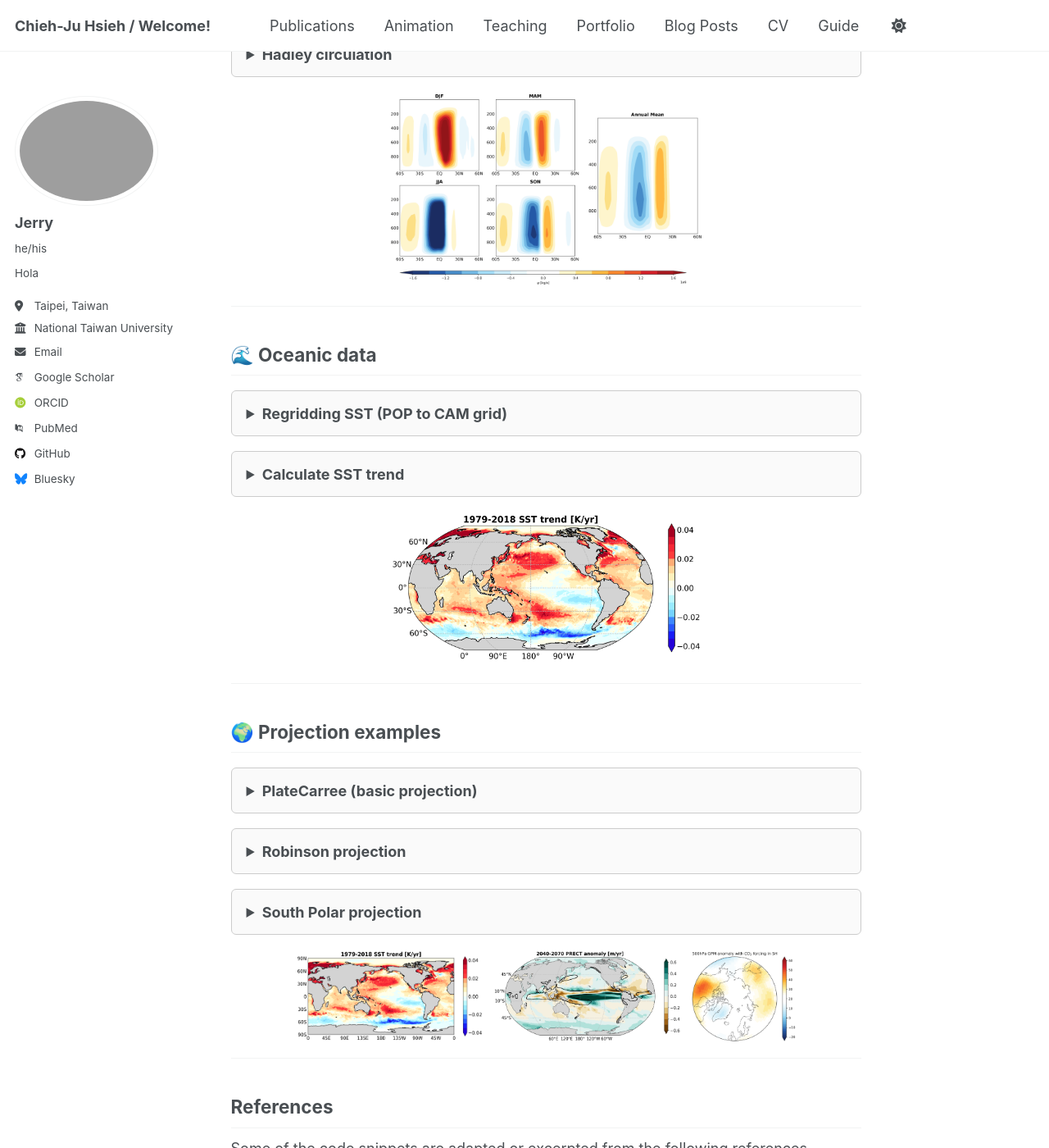
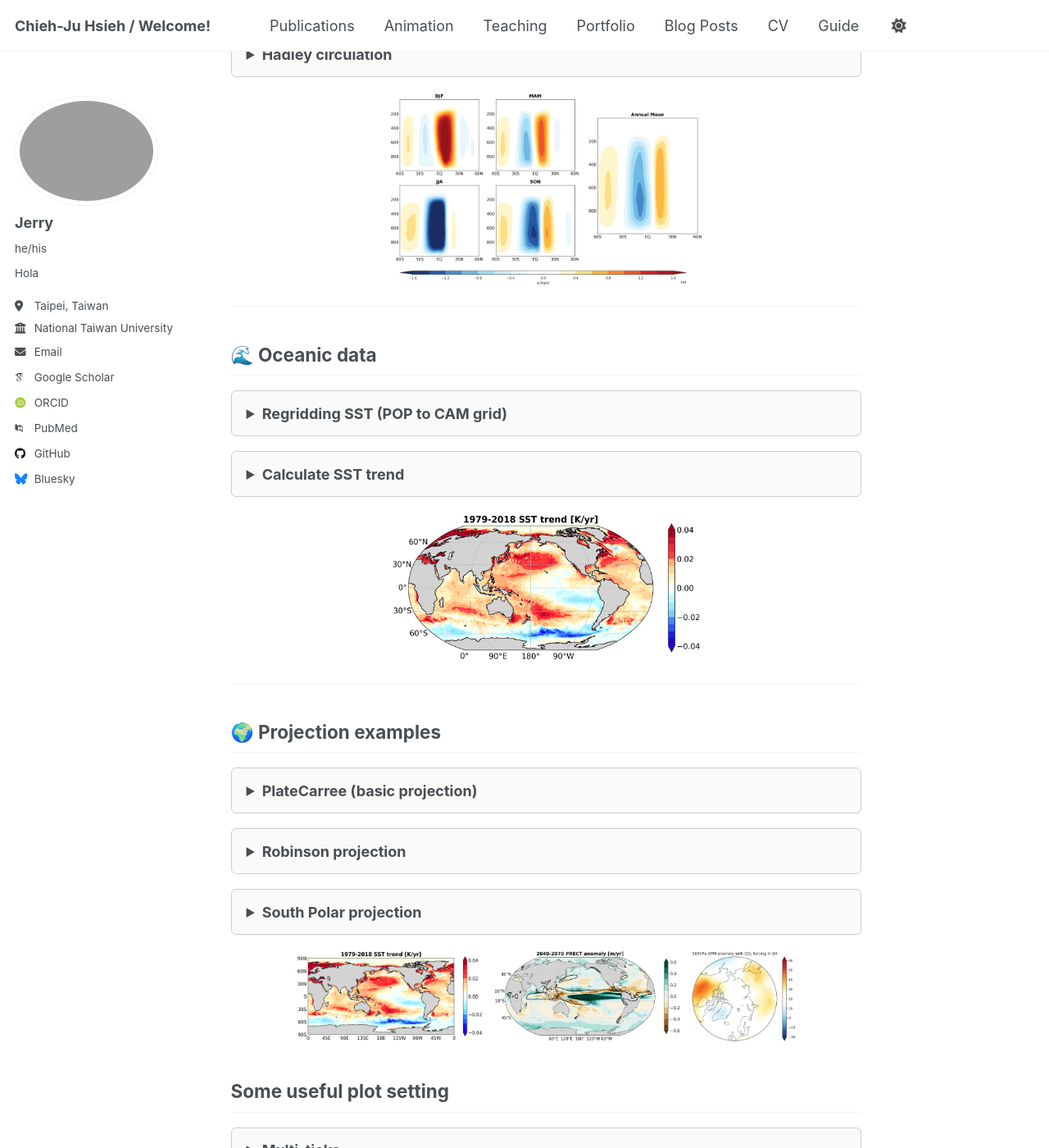
Before and after one commit to CJ-Hsieh/CJ-Hsieh.github.io, a Jekyll site: the page built from _posts/2025-04-12-python-tools.md, in a window 1280 px wide and 1400 px high, scrolled down 412 px. Shown: the whole window at 82% size. Built offline with Jekyll 4.4.1, drawn with Linux system fonts in a browser that asks for light colours; some web fonts are replaced; some of the changed lines change nothing that is shown.

Commit message:
Update 2025-04-12-python-tools.md

````diff
--- a/_posts/2025-04-12-python-tools.md
+++ b/_posts/2025-04-12-python-tools.md
@@ -24,10 +24,6 @@ import numpy as np
 # Placeholder for walker cell diagnostics
 print("Walker circulation diagnostics complete")
 </code></pre>
-
-```python
-print('Hello World!')
-```
 
 </details>
 
@@ -114,8 +110,6 @@ import cartopy
 <details class="code-toggle">
 <summary><strong>South Polar projection</strong></summary>
 
-Reference: https://nordicesmhub.github.io/NEGI-Abisko-2019/training/example_NorthPolarStereo_projection.html
-
 <pre><code class="language-python">
 def sp_map(*nrs, projection=ccrs.PlateCarree(), **kwargs):
     return plt.subplots(*nrs, subplot_kw={'projection': projection}, **kwargs)
@@ -152,6 +146,26 @@ plt.show()
   <img src="/images/post/python-tools/figure_gpm_SH_inNH.png" alt="GPM SH in NH" style="width: 17%;">
 </div>
 
+## Some useful plot setting
+<details class="code-toggle">
+<summary><strong>Multi-ticks</strong></summary>
+
+<pre><code class="language-python">
+from matplotlib.ticker import MultipleLocator, FormatStrFormatter
+
+minor_locator = MultipleLocator(15)
+plt.gca().xaxis.set_minor_locator(minor_locator)
+plt.xticks(np.arange(135,270.1,45),labels=['135E','180','135W','90W'],fontsize=16,weight='bold')
+plt.gca().xaxis.set_tick_params(which='minor', length=5)
+plt.gca().xaxis.set_tick_params(which='major', width=1, length=10)
+
+minor_locator = MultipleLocator(20)
+plt.gca().yaxis.set_minor_locator(minor_locator)
+plt.yticks(np.arange(0,1000.1,100),fontsize=16,weight='bold')
+plt.gca().yaxis.set_tick_params(which='minor', length=5)
+plt.gca().yaxis.set_tick_params(which='major', width=1, length=10)
+</code></pre>
+</details>
 ---
 ## References
 
````
